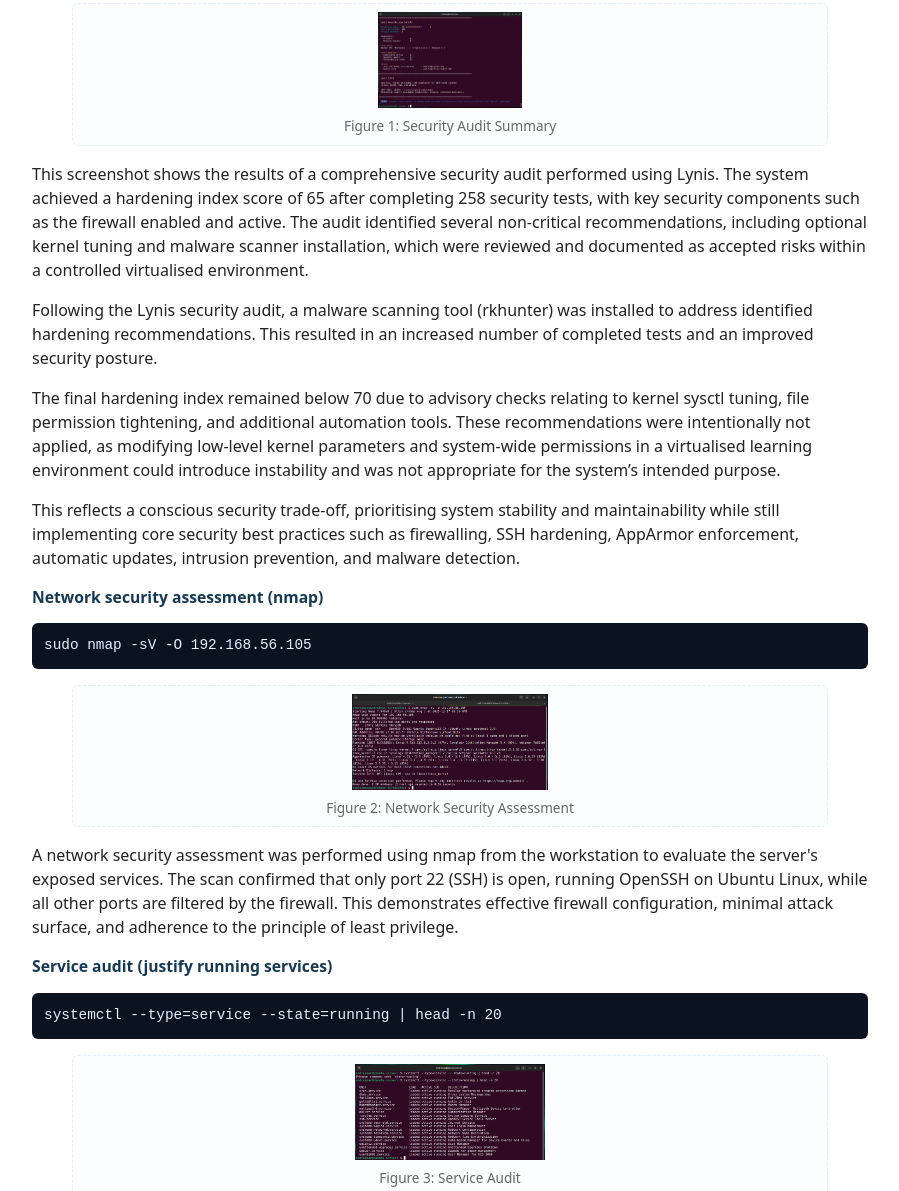
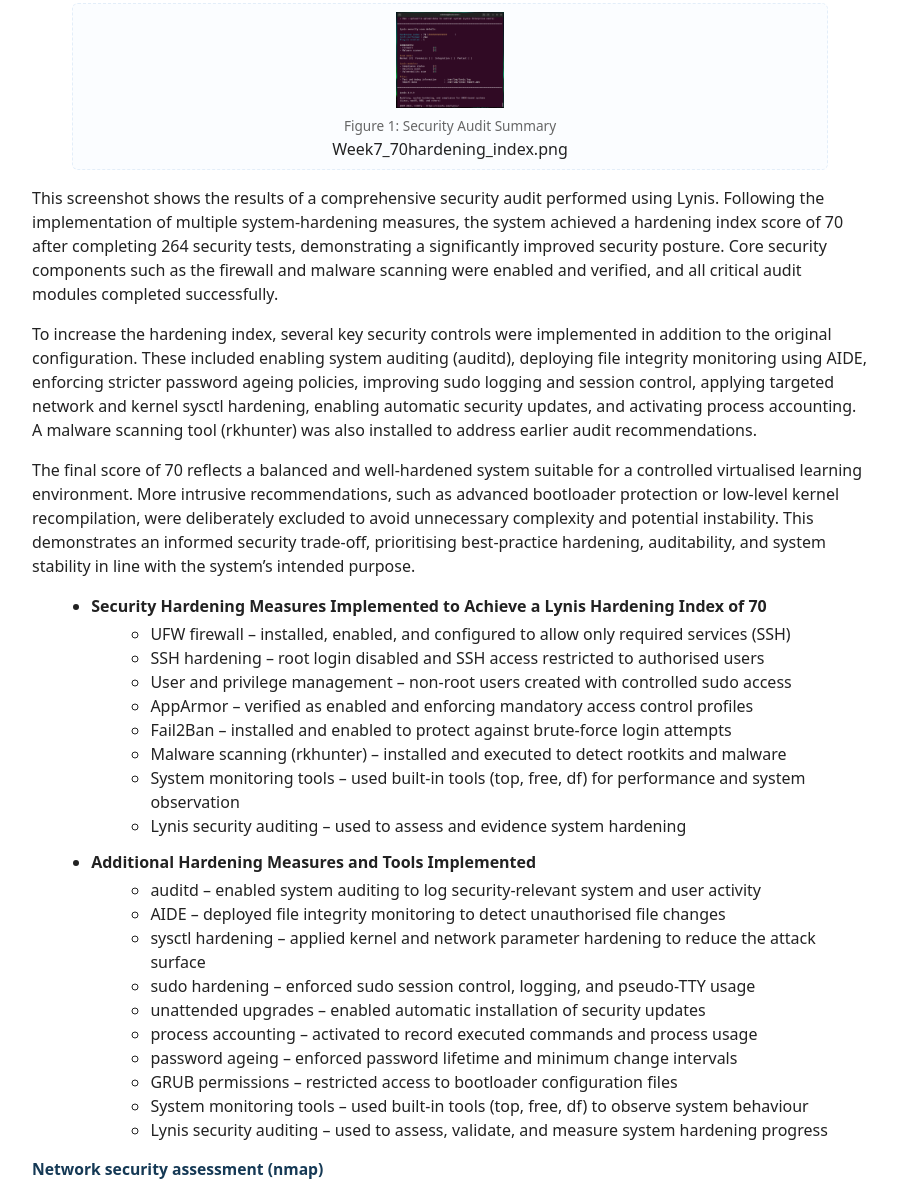
Before and after one commit to Andrei221241/Andrei221241.github.io, a plain HTML site: page week_7.html in a window 1280 px wide. Shown: the part 501-1692 px from the top of the page, without its empty margins (190-1089 px from the left). Drawn offline with Linux system fonts and the light colour scheme.

Commit message:
Update Week 7 audit images and hardening details
Replaced the Lynis audit summary image with an updated hardening index screenshot and revised the Week 7 HTML to reflect improved security measures and a higher hardening score. Updated user and command references in Week 4, fixed a typo in Week 1, corrected a command in Week 6, and improved descriptions and formatting throughout the affected HTML files.

```diff
--- a/week_7.html
+++ b/week_7.html
@@ -40,42 +40,74 @@
         <section>
             <h3>Security audit with Lynis</h3>
             <pre>sudo lynis audit system </pre>
-            <figure class="gallery-item" tabindex="0" data-full="images/week7_lynis_security_audit_summary .png"
+            <figure class="gallery-item" tabindex="0" data-full="images/Week7_70hardening_index.png"
                 aria-label="Open Figure 1: Security Audit Summary in full size">
-                <img src="images/week7_lynis_security_audit_summary .png" alt="Figure 1: Security Audit Summary">
+                <img src="images/Week7_70hardening_index.png" alt="Figure 1: Security Audit Summary">
                 <figcaption class="fig-caption">
                     Figure 1: Security Audit Summary
-                </figcaption>
+                </figcaption> Week7_70hardening_index.png
             </figure>
             <p>
-                This screenshot shows the results of a comprehensive security audit performed using Lynis. The
-                system
-                achieved a hardening index score of 65 after completing 258 security tests, with key security
-                components
-                such as the firewall enabled and active. The audit identified several non-critical recommendations,
-                including optional kernel tuning and malware scanner installation, which were reviewed and
-                documented as
-                accepted risks within a controlled virtualised environment.
+                This screenshot shows the results of a comprehensive security audit performed using Lynis. Following the
+                implementation of multiple system-hardening measures, the system achieved a hardening index score of 70
+                after completing 264 security tests, demonstrating a significantly improved security posture. Core
+                security components such as the firewall and malware scanning were enabled and verified, and all
+                critical audit modules completed successfully.
             </p>
             <p>
-                Following the Lynis security audit, a malware scanning tool (rkhunter) was installed to address
-                identified hardening recommendations. This resulted in an increased number of completed tests and an
-                improved security posture.
+                To increase the hardening index, several key security controls were implemented in addition to the
+                original configuration. These included enabling system auditing (auditd), deploying file integrity
+                monitoring using AIDE, enforcing stricter password ageing policies, improving sudo logging and session
+                control, applying targeted network and kernel sysctl hardening, enabling automatic security updates, and
+                activating process accounting. A malware scanning tool (rkhunter) was also installed to address earlier
+                audit recommendations.
             </p>
 
             <p>
-                The final hardening index remained below 70 due to advisory checks relating to kernel sysctl tuning,
-                file permission tightening, and additional automation tools. These recommendations were intentionally
-                not applied, as modifying low-level kernel parameters and system-wide permissions in a virtualised
-                learning environment could introduce instability and was not appropriate for the system’s intended
-                purpose.
+                The final score of 70 reflects a balanced and well-hardened system suitable for a controlled virtualised
+                learning environment. More intrusive recommendations, such as advanced bootloader protection or
+                low-level kernel recompilation, were deliberately excluded to avoid unnecessary complexity and potential
+                instability. This demonstrates an informed security trade-off, prioritising best-practice hardening,
+                auditability, and system stability in line with the system’s intended purpose.
             </p>
 
-            <p>
-                This reflects a conscious security trade-off, prioritising system stability and maintainability while
-                still implementing core security best practices such as firewalling, SSH hardening, AppArmor
-                enforcement, automatic updates, intrusion prevention, and malware detection.
-            </p>
+            <ul>
+                <li>
+                    <strong>Security Hardening Measures Implemented to Achieve a Lynis Hardening Index of 70</strong>
+                    <ul>
+                        <li>UFW firewall – installed, enabled, and configured to allow only required services (SSH)</li>
+                        <li>SSH hardening – root login disabled and SSH access restricted to authorised users</li>
+                        <li>User and privilege management – non-root users created with controlled sudo access</li>
+                        <li>AppArmor – verified as enabled and enforcing mandatory access control profiles</li>
+                        <li>Fail2Ban – installed and enabled to protect against brute-force login attempts</li>
+                        <li>Malware scanning (rkhunter) – installed and executed to detect rootkits and malware</li>
+                        <li>System monitoring tools – used built-in tools (top, free, df) for performance and system
+                            observation</li>
+                        <li>Lynis security auditing – used to assess and evidence system hardening</li>
+                    </ul>
+                </li>
+
+                <li>
+                    <strong>Additional Hardening Measures and Tools Implemented</strong>
+                    <ul>
+                        <li>auditd – enabled system auditing to log security-relevant system and user activity</li>
+                        <li>AIDE – deployed file integrity monitoring to detect unauthorised file changes</li>
+                        <li>sysctl hardening – applied kernel and network parameter hardening to reduce the attack
+                            surface</li>
+                        <li>sudo hardening – enforced sudo session control, logging, and pseudo-TTY usage</li>
+                        <li>unattended upgrades – enabled automatic installation of security updates</li>
+                        <li>process accounting – activated to record executed commands and process usage</li>
+                        <li>password ageing – enforced password lifetime and minimum change intervals</li>
+                        <li>GRUB permissions – restricted access to bootloader configuration files</li>
+                        <li>System monitoring tools – used built-in tools (top, free, df) to observe system behaviour
+                        </li>
+                        <li>Lynis security auditing – used to assess, validate, and measure system hardening progress
+                        </li>
+                    </ul>
+                </li>
+            </ul>
+
+
         </section>
 
         <section>
@@ -118,9 +150,9 @@
         <section>
             <h3>System configuration review / audit summary</h3>
             <pre>cat final_audit_summary.txt </pre>
-            <figure class="gallery-item" tabindex="0" data-full="images/week7_lynis_security_audit_summary .png"
+            <figure class="gallery-item" tabindex="0" data-full="images/week7_task4_final_audit_summary_part1.png"
                 aria-label="Open Figure 4: System Configuration Review">
-                <img src="images/week7_lynis_security_audit_summary .png" alt="Figure 4: System Configuration Review">
+                <img src="images/week7_task4_final_audit_summary_part1.png" alt="Figure 4: System Configuration Review">
                 <figcaption class="fig-caption">
                     Figure 4: System Configuration Review Part 1
                 </figcaption>
```
Also changed, not shown: week_1.html (+1 -1 lines), week_4.html (+7 -3 lines), week_6.html (+1 -1 lines), images/Week7_70hardening_index.png (added), images/week7_lynis_security_audit_summary .png (deleted).
